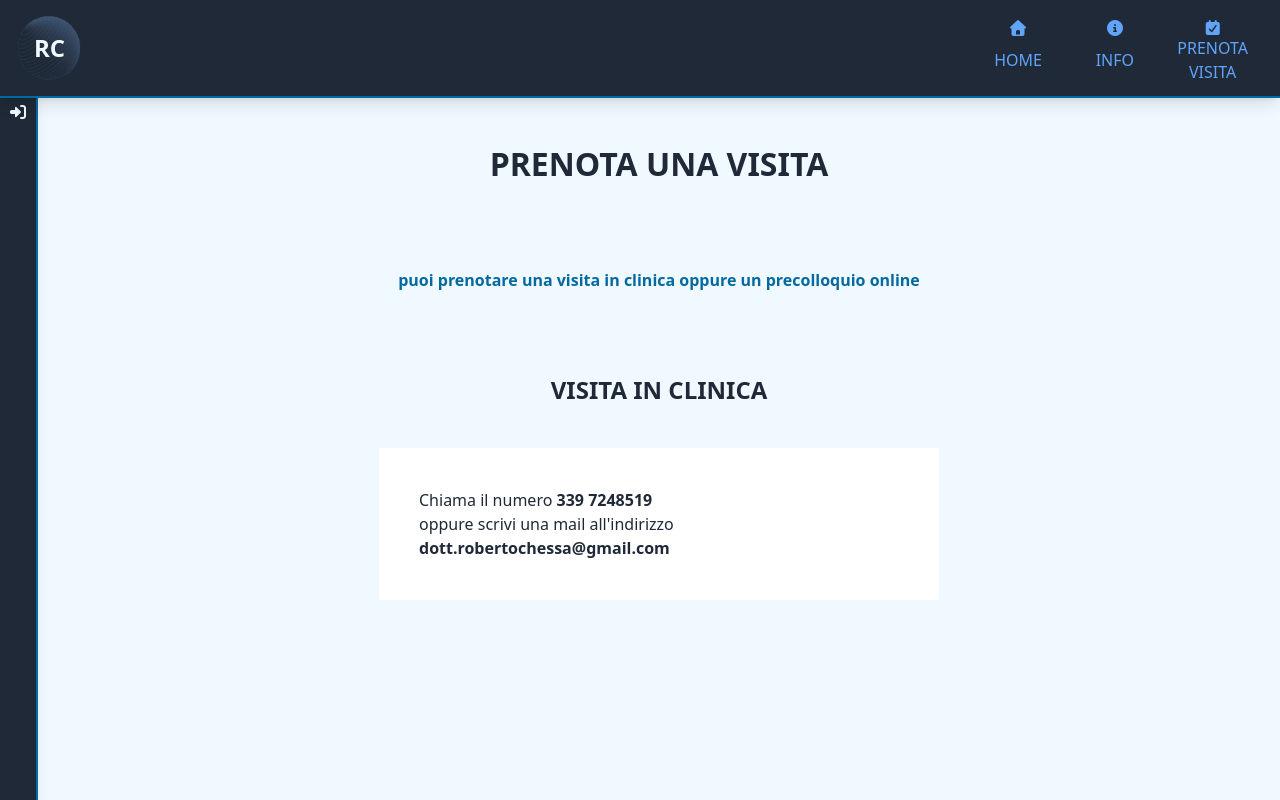
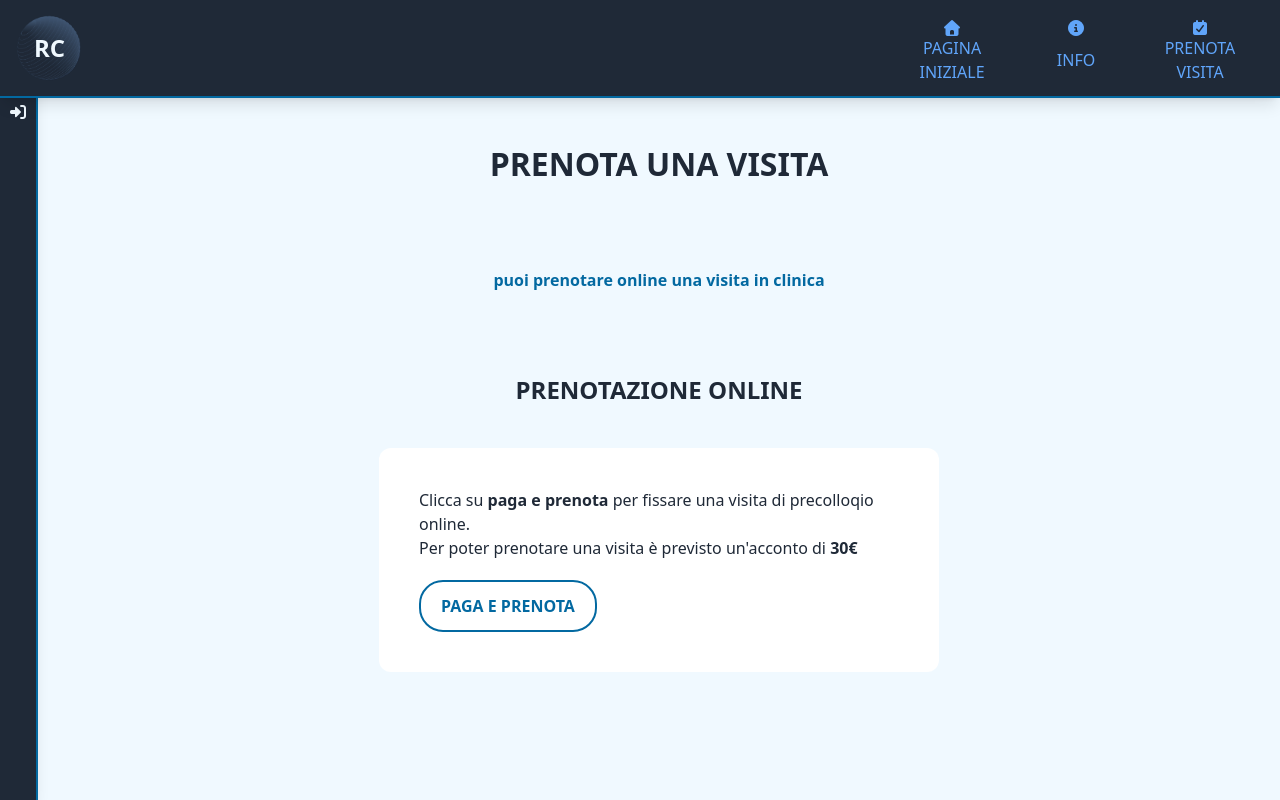
Before and after one commit to CarloDettori/heal-terapy-fe, a React (Vite) app: page /reserve in a window 1280 px wide. Shown: the top 800 px of the page. Built offline with nearby package versions, Linux system fonts and the light colour scheme.

Commit message:
reservation created

```diff
--- a/src/layout/Header.jsx
+++ b/src/layout/Header.jsx
@@ -6,7 +6,7 @@ export default function Header() {
     const pages = [
         {
             id: 1,
-            name: "HOME",
+            name: "PAGINA INIZIALE",
             route: "",
             icon: "fa-solid fa-house"
         },
--- a/src/pages/ReservePage.jsx
+++ b/src/pages/ReservePage.jsx
@@ -10,26 +10,16 @@ export default function ReservePage() {
 
             <h1 className="text-center text-page-size font-bold mb-20 mt-30">PRENOTA UNA VISITA</h1>
 
-            <h2 className="font-bold text-center text-(--theme)">puoi prenotare una visita in clinica oppure un precolloquio online</h2>
+            <h2 className="font-bold text-center text-(--theme)">puoi prenotare online una visita in clinica</h2>
 
-            <div className="flex flex-wrap justify-center gap-20 mx-5 ">
 
-                <div className="p-20 w-180 ">
 
-                    <h1 className="text-center  mb-10 font-bold">VISITA IN CLINICA</h1>
+            <div className="flex flex-col mx-auto p-20 w-180 h-full">
 
-                    <div className="srounded-xl bg-white p-10 mt-10">
-                        <h2>Chiama il numero <strong>339 7248519</strong><br /> oppure scrivi una mail all'indirizzo <strong>dott.robertochessa@gmail.com</strong></h2>
-                    </div>
-
-                </div>
-
-                <div className=" p-20 w-180 h-full">
-
-                    <h1 className="text-center mb-10 font-bold">PRECOLLOQUIO ONLINE</h1>
+                <h1 className="text-center font-bold">PRENOTAZIONE ONLINE</h1>
 
                 <div className=" rounded-xl bg-white p-10 mt-10">
-                        <h2>Clicca su <strong>paga e prenota</strong> per fissare una visita di precolloqio online. <br /> Il prezzo di ogni visita è <strong>30€</strong></h2>
+                    <h2>Clicca su <strong>paga e prenota</strong> per fissare una visita di precolloqio online. <br /> Per poter prenotare una visita è previsto un'acconto di <strong>30€</strong></h2>
                     <button className="flex px-5 p-3 rounded-3xl border-theme mt-5 text-(--theme) font-bold hover:text-white hover:bg-(--theme) cursor-pointer" onClick={""}>
                         PAGA E PRENOTA
                     </button>
@@ -39,7 +29,7 @@ export default function ReservePage() {
 
             </div>
 
-            </div>
+
 
         </section>
     );
--- a/src/pages/TherapiesPage.jsx
+++ b/src/pages/TherapiesPage.jsx
@@ -15,7 +15,7 @@ export default function TherapiesPage() {
 
         },
         {
-            id: 2,
+            id: 4,
             title: "Scrambler Therapy (Calmare®)",
             subtitle: "calmare il dolore neuropatico",
             img: "/scrumbler.png",
```
Lines whose indentation alone changed are shown as unchanged.
